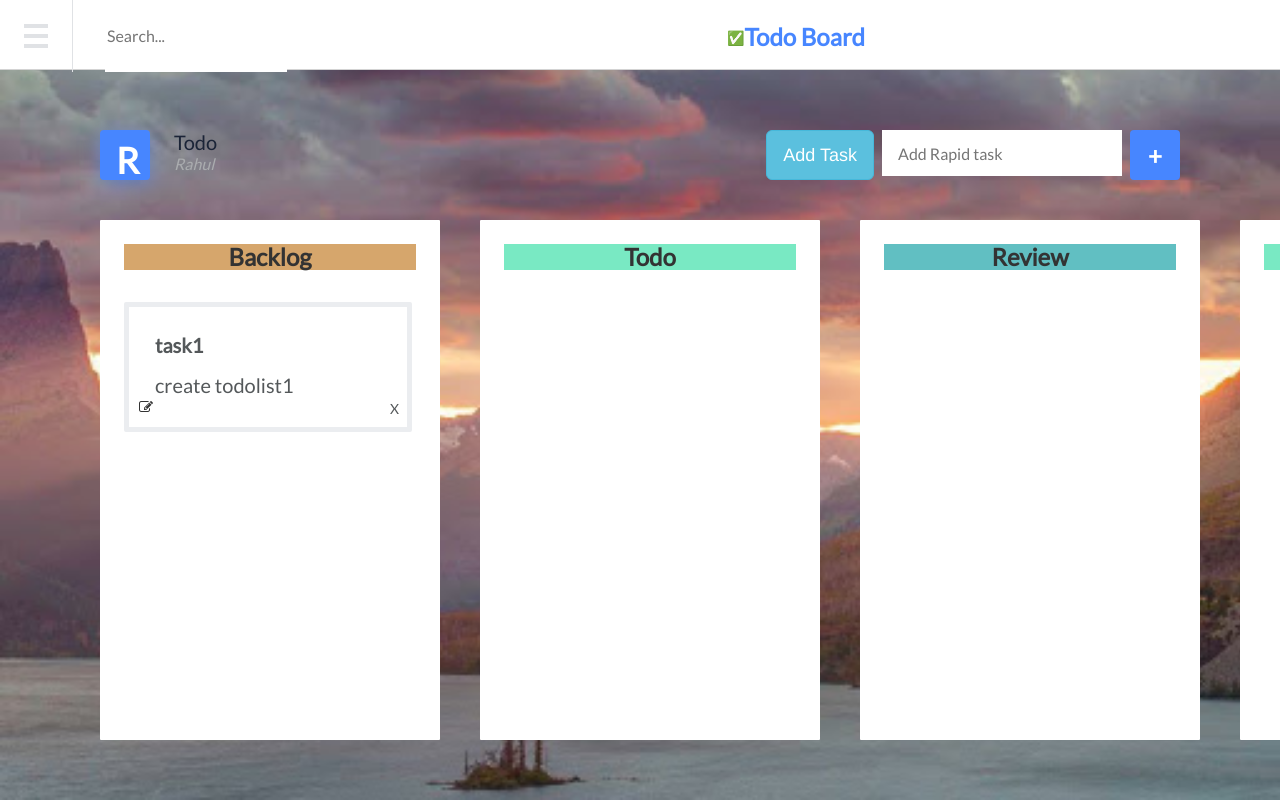
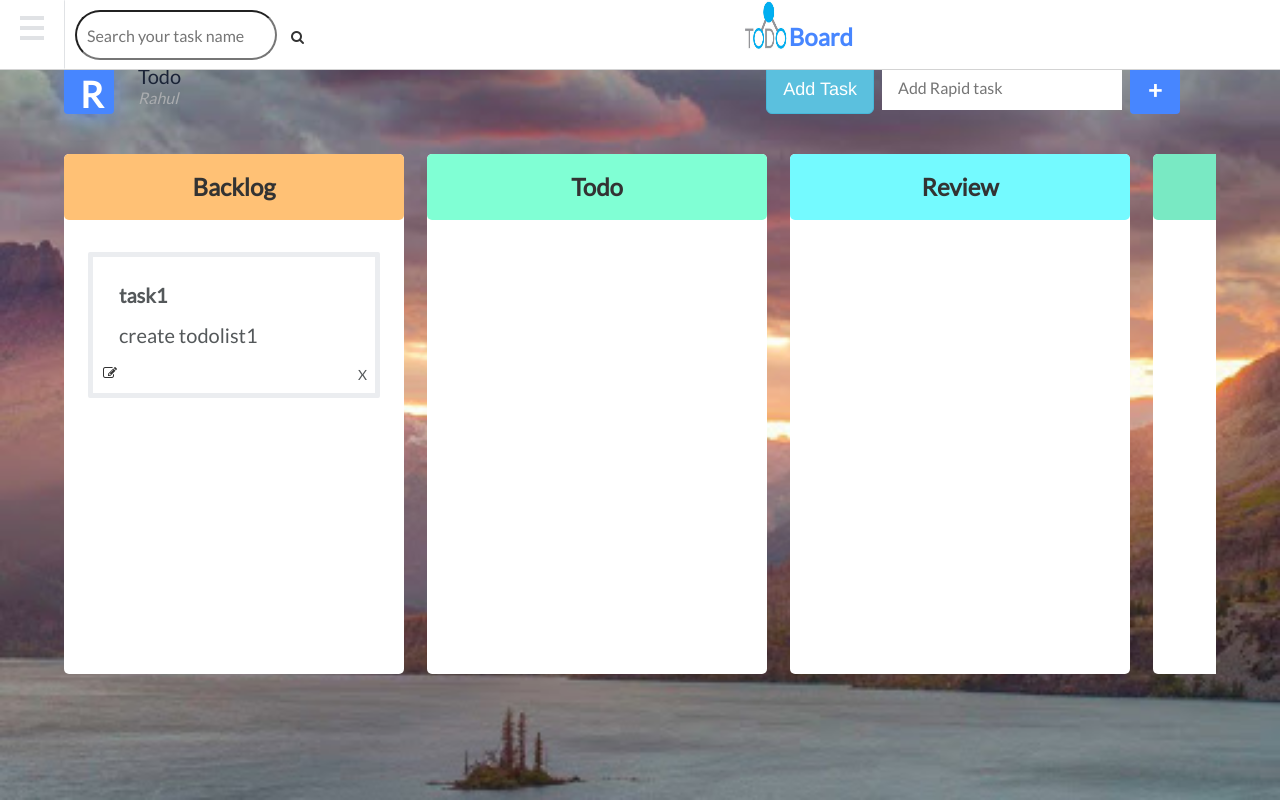
Before and after one commit to rahulgarg28071998/todo2.0, a website: page public/index.html in a window 1280 px wide. Drawn offline with nearby package versions, Linux system fonts and the light colour scheme; no server answers.

Commit message:
ui enhancement

```diff
--- a/public/css/style.css
+++ b/public/css/style.css
@@ -31,9 +31,13 @@ header {
 }
 #navbar {
   display: flex;
+  height: 100%;
+}
+div{
+  border-radius: 2%;
 }
 #navbar .burger {
-  padding: 18px 24px;
+  padding: 10px 20px 10px 20px;
   border-right: 0.5px solid #E0E2E5;
 }
 #navbar .burger .line {
@@ -43,10 +47,13 @@ header {
   margin: 6px 0;
 }
 #navbar #search {
-  margin-left: 32px;
+  margin:  10px;
+  padding: 10px;
   font-family: 'Lato';
   font-size: 16px;
-  border: none;
+  /* border: none; */
+  height: 50px;
+  border-radius: 25px;
 }
 #navbar #search ::placeholder {
   color: #E4E6E8;
@@ -60,6 +67,10 @@ header {
 }
 #navbar #app-title #check {
   margin-top: 28px;
+}
+.logo{
+  width: 30%;
+  height:80%;
 }
 #navbar #app-title h1 {
   margin-top: 22px;
@@ -83,7 +94,8 @@ body {
   background-color: #F5F7FA;
 }
 #app {
-  margin-left: 100px;
+  margin: 5%;
+
 }
 #board {
   margin-top: 60px;
@@ -175,13 +187,14 @@ body {
 }
 .column {
   flex: 0 0 auto;
-  width: 340px;
+  min-width: 340px;
+  width: 23%;
   height: auto;
   min-height: 520px;
   background: #FFFFFF;
   box-sizing: border-box;
-  border-radius: 1px;
-  margin-left: 40px;
+  border-radius: 5px;
+  margin-left: 2%;
   background-color: white;
 }
 .column:nth-child(1) {
@@ -192,23 +205,25 @@ body {
   box-shadow: 0px 1px 6px #4786FF;
 }
 .column-title {
-  margin: 24px 24px 24px 24px;
+  margin:auto;
+  padding:20px;
   font-family: 'Lato', Arial, Helvetica, sans-serif;
   font-weight: 600;
   text-align: center;
   font-size: 24px;
+  border-radius: inherit;
 }
 .task {
   list-style-type: none;
-  margin: 16px 10px 10px 24px;
-  padding: 10px 8px 10px 10px;
+  margin: 16px 24px 10px 24px;
+  padding: 10px ;
   position: relative;
   background-color: white;
   border: 5px solid #EBEDF0;
   box-sizing: border-box;
   border-radius: 2px;
   min-height: 80px;
-  width: 288px;
+  /* width: 288px; */
 }
 .task:nth-child(1) {
   margin-top: 32px;
@@ -223,7 +238,7 @@ body {
   color: #54585A;
 }
 .task .task-content {
-  margin: 16px 16px 0 16px;
+  margin: 16px;
   font-family: 'Lato';
   font-weight: 400;
   font-size: 20px;
--- a/public/index.html
+++ b/public/index.html
@@ -19,18 +19,21 @@
     </head>
     <body style="background-image: url('backgroundImage.jpg');background-repeat: no-repeat; background-attachment: fixed;
     background-size: cover;"  onload=getTask()>
-        <header>
-            <nav></nav>
+        <header class="navbar-fixed-top">
+
             <div id="navbar">
                 <div class="burger">
                     <div class="line"></div>
                     <div class="line"></div>
                     <div class="line"></div>
                 </div>
-                <input id="search" placeholder="Search..." autocomplete="off">
+                <div>
+                  <input id="search" placeholder="Search your task name" autocomplete="off">
+                  <i  class="fa fa-search" aria-hidden="true"></i>
+                </div>
                 <div id="app-title">
-                    <div id="check">✅</div>
-                    <div><h1>Todo Board</h1></div>
+                    <img class = "logo" src="todo_logo.jpg" alt="logo"/>
+                    <div><h1> Board</h1></div>
 
                 </div>
 
@@ -104,7 +107,7 @@
             </section>
             <section id="columns">
                 <div class="column dropzone">
-                    <h3 class="column-title" style="background-color: rgb(214, 166, 108);">Backlog</h3>
+                    <h3 class="column-title" style="background-color: rgb(255, 193, 117);">Backlog</h3>
                     <ul class="tasks" id="tasks-added">
 
                             <li class="task fill" draggable="true" data-toggle="tooltip" data-placement="top" title="Hooray!">
@@ -121,13 +124,13 @@
 
 
                 <div class="column dropzone">
-                    <h3 class="column-title" style="background-color: rgb(121, 233, 195);">Todo</h3>
+                    <h3 class="column-title" style="background-color: rgb(128, 255, 212);">Todo</h3>
                 </div>
                 <div class="column dropzone">
-                    <h3 class="column-title" style="background-color: rgb(97, 191, 194);">Review</h3>
+                    <h3 class="column-title" style="background-color: rgb(116, 250, 255);">Review</h3>
                 </div>
                 <div class="column dropzone" >
-                    <h3 class="column-title"style="background-color: rgb(121, 233, 195);;">Done</h3>
+                    <h3 class="column-title"style="background-color: rgb(121, 233, 195);">Done</h3>
                 </div>
 
 
--- a/public/js/app.js
+++ b/public/js/app.js
@@ -1,6 +1,6 @@
 const trash = "https://image.flaticon.com/icons/svg/1214/1214428.svg"
-const url = "https://todo-board-deploy.herokuapp.com/post/"
-// const url = "http://localhost:3000/post/"
+// const url = "https://todo-board-deploy.herokuapp.com/post/"
+const url = "http://localhost:3000/post/"
 document.getElementById('add-task').addEventListener('click', function() {
     let taskValue = document.getElementById('task-value').value;
     if (taskValue) addTask(taskValue);
```
Also changed, not shown: public/todo_logo.jpg (added).
